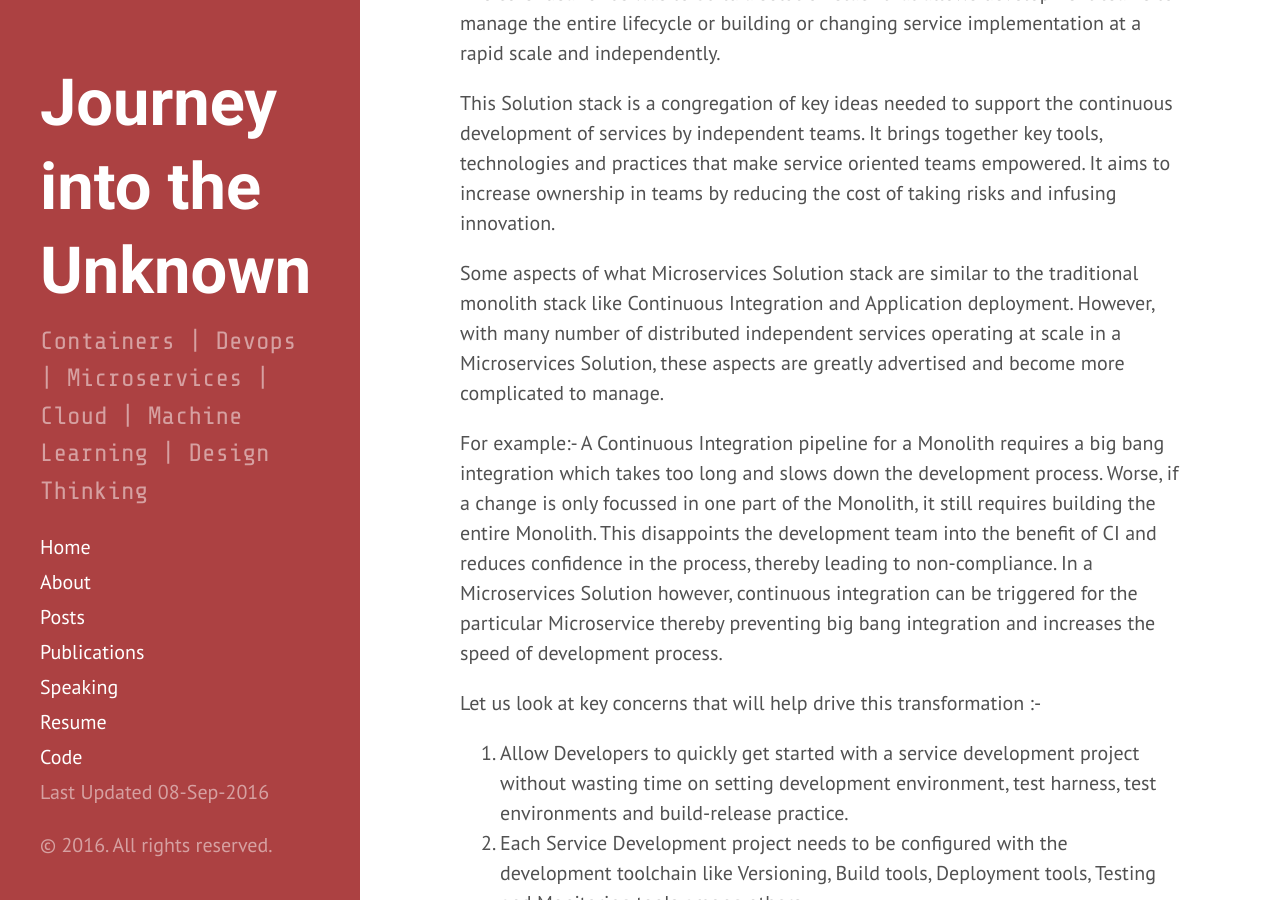
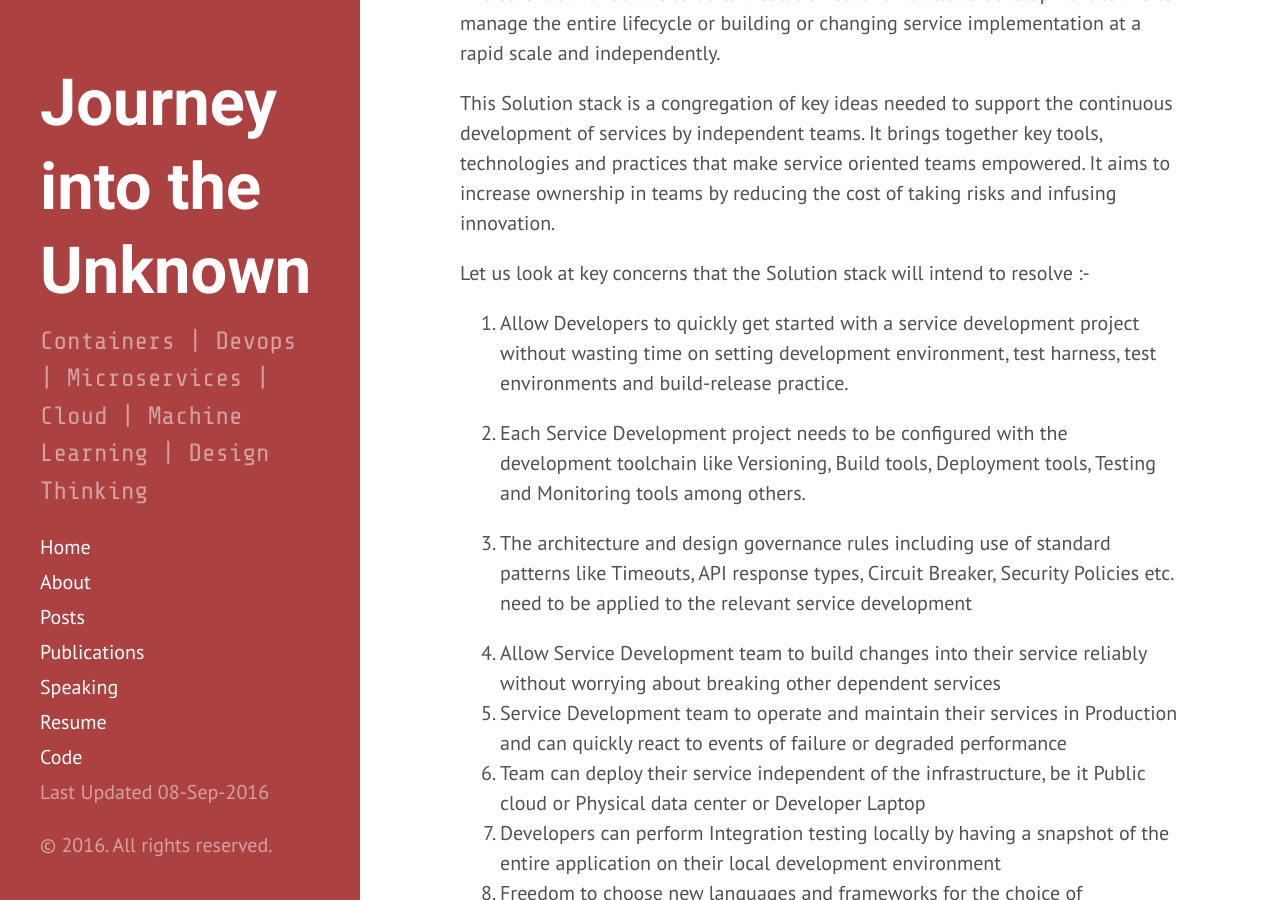
Before and after one commit to vivekjuneja/vivekjuneja.github.io, a Jekyll site: the page built from _posts/2016-09-07-container-platform.md, in a window 1280 px wide and 900 px high, scrolled down 742 px. Built offline with Jekyll 4.4.1, drawn with Linux system fonts in a browser that asks for light colours.

Commit message:
changed article formats

```diff
--- a/_posts/2016-09-07-container-platform.md
+++ b/_posts/2016-09-07-container-platform.md
@@ -14,15 +14,14 @@ The core idea for us was to build a solution stack that allows development teams
 
 This Solution stack is a congregation of key ideas needed to support the continuous development of services by independent teams. It brings together key tools, technologies and practices that make service oriented teams empowered. It aims to increase ownership in teams by reducing the cost of taking risks and infusing innovation.
 
-Some aspects of what Microservices Solution stack are similar to the traditional monolith stack like Continuous Integration and Application deployment. However, with many number of distributed independent services operating at scale in a Microservices Solution, these aspects are greatly advertised and become more complicated to manage.
-
-For example:- A Continuous Integration pipeline for a Monolith requires a big bang integration which takes too long and slows down the development process. Worse, if a change is only focussed in one part of the Monolith, it still requires building the entire Monolith. This disappoints the development team into the benefit of CI and reduces confidence in the process, thereby leading to non-compliance. In a Microservices Solution however, continuous integration can be triggered for the particular Microservice thereby preventing big bang integration and increases the speed of development process.
-
-Let us look at key concerns that will help drive this transformation :-
+Let us look at key concerns that the Solution stack will intend to resolve :-
 
 1. Allow Developers to quickly get started with a service development project without wasting time on setting development environment, test harness, test environments and build-release practice.
+
 2. Each Service Development project needs to be configured with the development toolchain like Versioning, Build tools, Deployment tools, Testing and Monitoring tools among others.
+
 3. The architecture and design governance rules including use of standard patterns like Timeouts, API response types, Circuit Breaker, Security Policies etc. need to be applied to the relevant service development
+
 4. Allow Service Development team to build changes into their service reliably without worrying about breaking other dependent services
 5. Service Development team to operate and maintain their services in Production and can quickly react to events of failure or degraded performance
 6. Team can deploy their service independent of the infrastructure, be it Public cloud or Physical data center or Developer Laptop
```
